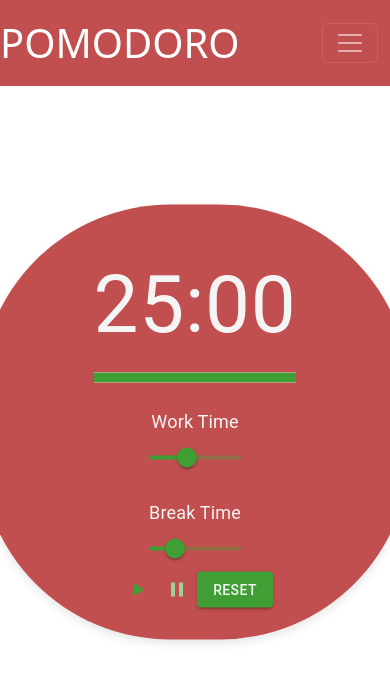
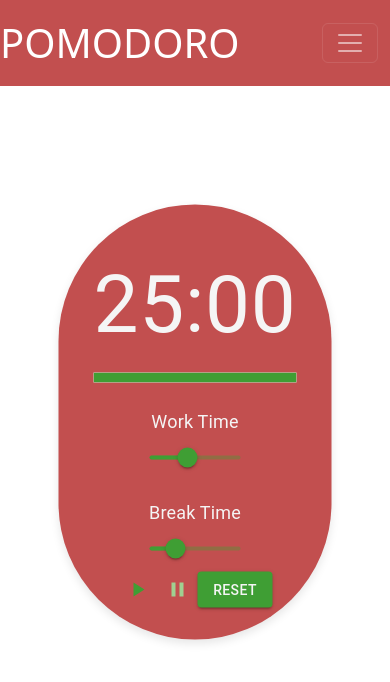
Before and after one commit to nikipra16/Pomododo, a React (Vite) app: page / in a window 390 px wide. Shown: the top 682 px of the page. Built offline with nearby package versions, Linux system fonts and the light colour scheme.

Commit message:
responsive

```diff
--- a/src/App.css
+++ b/src/App.css
@@ -73,7 +73,7 @@ label {
 /* For small screens (phones) */
 @media (max-width: 600px) {
     .Timer-container {
-        width: auto;
+        width: 50%;
         height: auto;
         padding: 20px;
     }
@@ -100,7 +100,7 @@ label {
 /* tablets */
 @media (max-width: 900px) {
     .Timer-container {
-        width: 430px;
+        width: 70%;
         height: auto;
         padding: 30px;
     }
```
